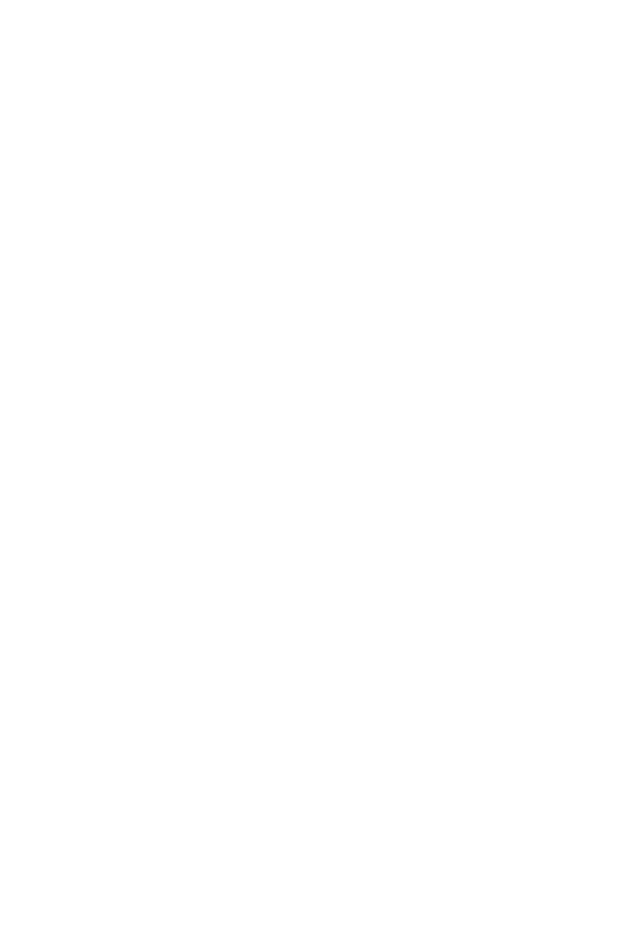
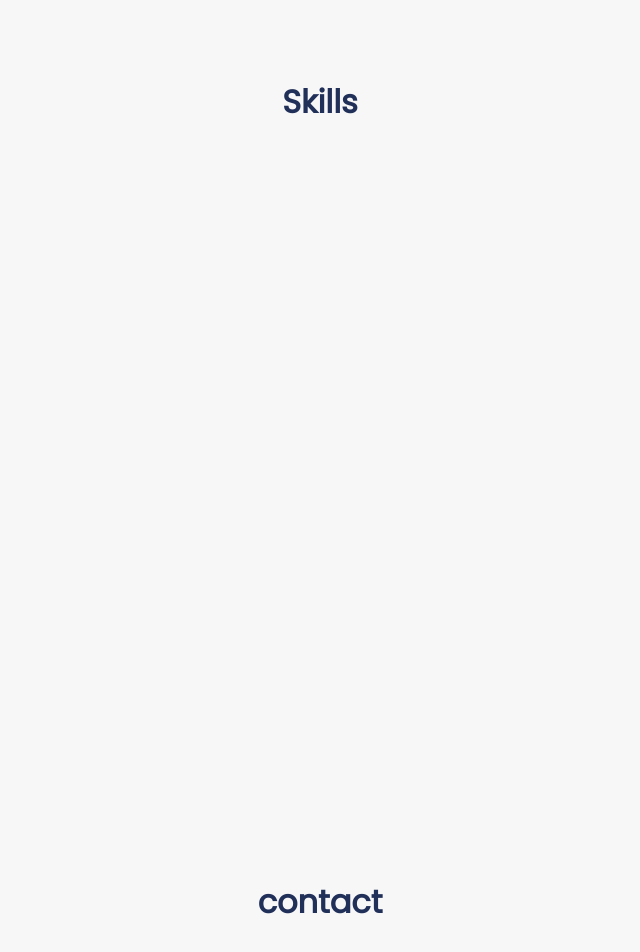
Before and after one commit to hayat-tamboli/my-portfolio, a Vue app: page / in a window 1280 px wide. Shown: the part 2738-3690 px from the top of the page, without its empty margins (320-960 px from the left). Before the commit the page ends 2448 px from the top, so only its background shows below. Built offline with nearby package versions, Linux system fonts and the light colour scheme.

Commit message:
made a build

```diff
--- a/src/App.vue
+++ b/src/App.vue
@@ -4,6 +4,8 @@
     <Home></Home>
     <About></About>
     <Portfolio></Portfolio>
+    <Skills></Skills>
+    <Contact></Contact>
   </div>
 </template>
 
@@ -12,13 +14,17 @@
 import Home from "./components/home";
 import About from "./components/about";
 import Portfolio from "./components/portfolio";
+import Skills from "./components/skills";
+import Contact from "./components/contact";
 export default {
   name: "App",
   components: {
     Header,
     Home,
     About,
-    Portfolio
+    Portfolio,
+    Skills,
+    Contact
   }
 };
 </script>
--- /dev/null
+++ b/src/components/contact.vue
@@ -0,0 +1,21 @@
+<template>
+  <div id="contact">
+    <h1>contact</h1>
+  </div>
+</template>
+
+<script>
+export default {
+  name: "Contact"
+};
+</script>
+
+<style lang="scss" scoped>
+#contact {
+  display: flex;
+  flex-direction: column;
+  justify-content: center;
+  align-items: center;
+  min-height: 100vh;
+}
+</style>
--- /dev/null
+++ b/src/components/skills.vue
@@ -0,0 +1,21 @@
+<template>
+  <div class="skills">
+    <h1>Skills</h1>
+  </div>
+</template>
+
+<script>
+export default {
+  name: "Skills"
+};
+</script>
+
+<style lang="scss" scoped>
+.skills {
+  min-height: 100vh;
+  display: flex;
+  justify-content: center;
+  align-items: center;
+  flex-direction: column;
+}
+</style>
```
Also changed, not shown: 9 other files (tests, documents, lock files or other folders).
